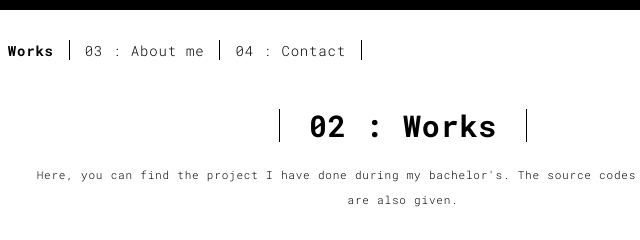
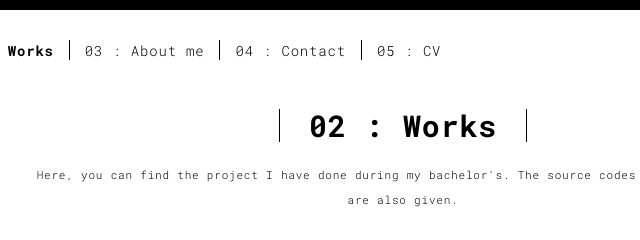
Before and after one commit to CankutBoraTuncer/cankutboratuncer.github.io, a plain HTML site: page works.html in a window 1280 px wide. Shown: the top 240 px of the page, 237-877 px from the left. Drawn offline with Linux system fonts and the light colour scheme.

Commit message:
Update works.html

```diff
--- a/works.html
+++ b/works.html
@@ -43,7 +43,7 @@
             <li><a href="./works.html" title="">02 : Works</a></li>
             <li><a href="./about.html" title="">03 : About me</a></li>
             <li><a href="./contact.html" title="">04 : Contact</a></li>
-            <li><a href="./resume_cankut_bora_tuncer.pdf" style="color: white" title="">05 : CV</a></li>
+            <li><a href="./resume_cankut_bora_tuncer.pdf" title="">05 : CV</a></li>
           </ul>
 
 
```
